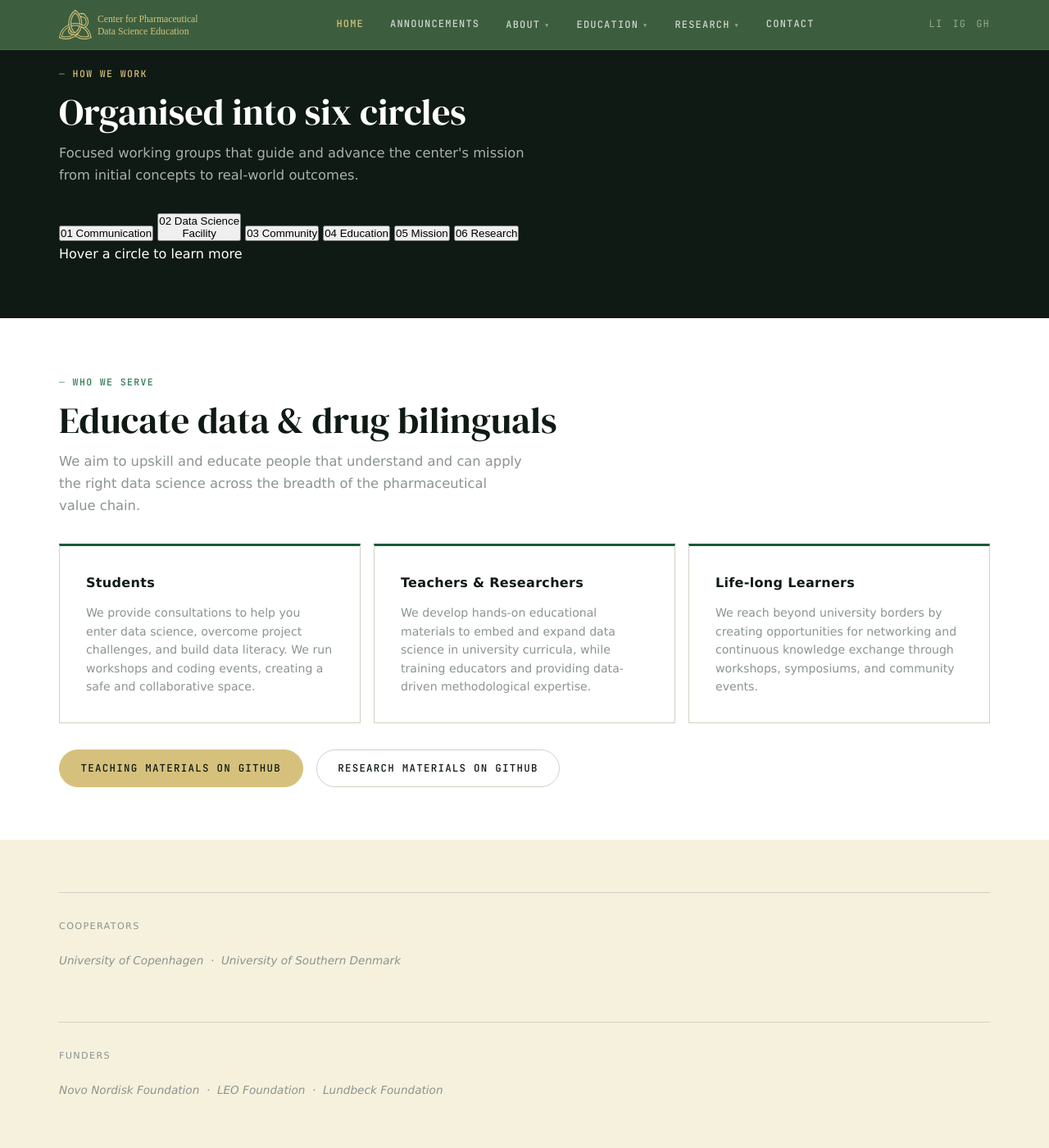
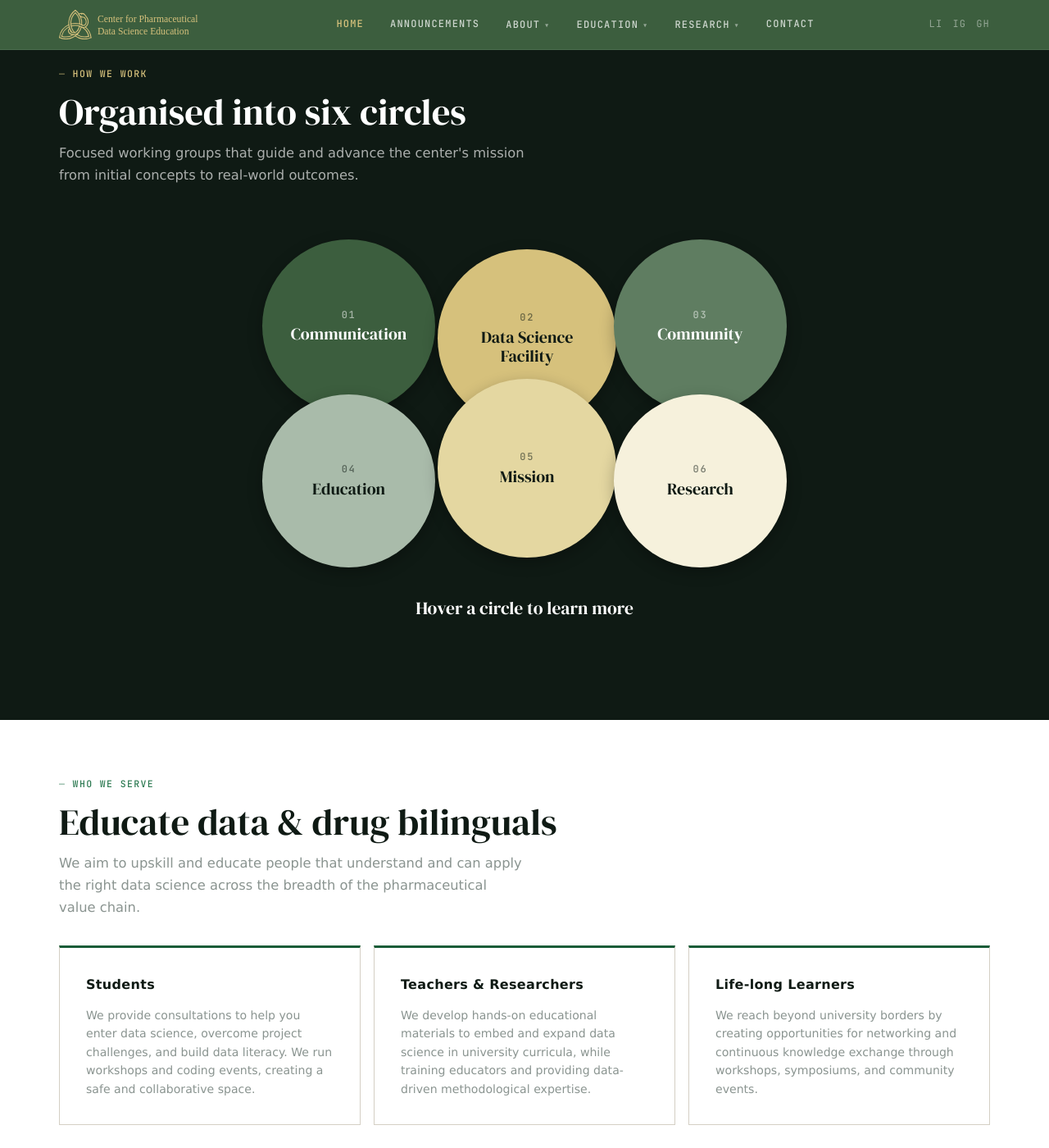
Before and after one commit to CPDSE/PagesCMS, a Jekyll site: the page built from index.md, in a window 1280 px wide and 1400 px high, scrolled down 2181 px. Shown: the whole window at 82% size. Built offline with Jekyll 4.4.1, drawn with Linux system fonts in a browser that asks for light colours.

Commit message:
bibble circle visualization

```diff
--- a/assets/css/main.css
+++ b/assets/css/main.css
@@ -485,37 +485,105 @@ a { color: inherit; }
   letter-spacing: 0.1em;
 }
 
-/* ─── CIRCLES / WORKING GROUPS ────────────────────────────── */
-.circles-grid {
-  display: grid;
-  grid-template-columns: repeat(3, 1fr);
-  gap: 1px;
-  background: rgba(255,255,255,0.1);
-  border: 1px solid rgba(255,255,255,0.1);
+/* ─── CIRCLES / BUBBLE CLUSTER ────────────────────────────── */
+.circles-cluster {
+  position: relative;
+  width: 100%;
+  max-width: 640px;
+  aspect-ratio: 16 / 10;
+  margin: var(--space-lg) auto var(--space-md);
 }
-.circle-item {
-  padding: var(--space-md);
-  background: var(--ink);
+.circle-bubble {
+  position: absolute;
+  width: 33%;
+  aspect-ratio: 1;
+  border-radius: 50%;
+  display: flex;
+  flex-direction: column;
+  align-items: center;
+  justify-content: center;
+  text-align: center;
+  padding: 0.9rem;
+  cursor: pointer;
+  border: none;
+  font-family: inherit;
+  box-shadow: 0 6px 18px rgba(0,0,0,0.28);
+  transition:
+    transform 0.55s cubic-bezier(0.34, 1.56, 0.64, 1),
+    box-shadow 0.3s ease;
 }
-.circle-number {
+.circle-bubble:hover,
+.circle-bubble:focus-visible {
+  transform: scale(1.14);
+  z-index: 10;
+  box-shadow: 0 18px 40px rgba(0,0,0,0.45);
+  outline: none;
+}
+.circle-bubble:active {
+  transform: scale(1.08);
+  transition-duration: 0.15s;
+}
+
+.circle-bubble--1 { top: 0;      left: 0;      background: #3C5E3E; color: white; }
+.circle-bubble--2 { top: 3%;     left: 33.5%;  width: 34%; background: #D6C17C; color: #0f1a14; }
+.circle-bubble--3 { top: 0;      right: 0;     background: #5F7D61; color: white; }
+.circle-bubble--4 { bottom: 0;   left: 0;      background: #A9BBAA; color: #0f1a14; }
+.circle-bubble--5 { bottom: 3%;  left: 33.5%;  width: 34%; background: #E4D7A1; color: #0f1a14; }
+.circle-bubble--6 { bottom: 0;   right: 0;     background: #F6F1DC; color: #0f1a14; }
+
+.circle-num {
+  font-family: var(--font-mono);
+  font-size: 0.75rem;
+  font-weight: 500;
+  letter-spacing: 0.14em;
+  opacity: 0.55;
+  margin-bottom: 0.3rem;
+}
+.circle-title {
   font-family: var(--font-display);
-  font-size: 2.5rem;
-  color: var(--accent);
-  opacity: 0.35;
-  line-height: 1;
+  font-size: clamp(0.95rem, 1.7vw, 1.25rem);
+  line-height: 1.15;
+  font-weight: 400;
+}
+
+.circle-info {
+  max-width: 640px;
+  margin: 0 auto;
+  text-align: center;
+  min-height: 90px;
+  padding: 0 var(--space-md);
+}
+.circle-info-title {
+  font-family: var(--font-display);
+  font-size: 1.35rem;
+  color: white;
   margin-bottom: 0.5rem;
+  transition: opacity 0.2s ease;
 }
-.circle-item h3 {
-  font-size: 0.95rem;
-  font-weight: 600;
-  letter-spacing: 0.04em;
-  margin-bottom: 0.5rem;
-  color: white;
+.circle-info-desc {
+  color: rgba(255,255,255,0.65);
+  line-height: 1.7;
+  max-width: 52ch;
+  margin: 0 auto;
+  transition: opacity 0.2s ease;
 }
-.circle-item p {
-  font-size: 0.85rem;
-  color: rgba(255,255,255,0.55);
-  line-height: 1.55;
+
+@media (max-width: 640px) {
+  .circles-cluster {
+    aspect-ratio: auto;
+    display: grid;
+    grid-template-columns: 1fr 1fr;
+    gap: 1rem;
+    max-width: 360px;
+  }
+  .circle-bubble {
+    position: static !important;
+    width: 100% !important;
+    top: auto !important;
+    left: auto !important;
+    right: auto !important;
+    bottom: auto !important;
+  }
 }
 
 /* ─── AUDIENCE CARDS ──────────────────────────────────────── */
```
Also changed, not shown: _layouts/default.html (+22 -0 lines).
